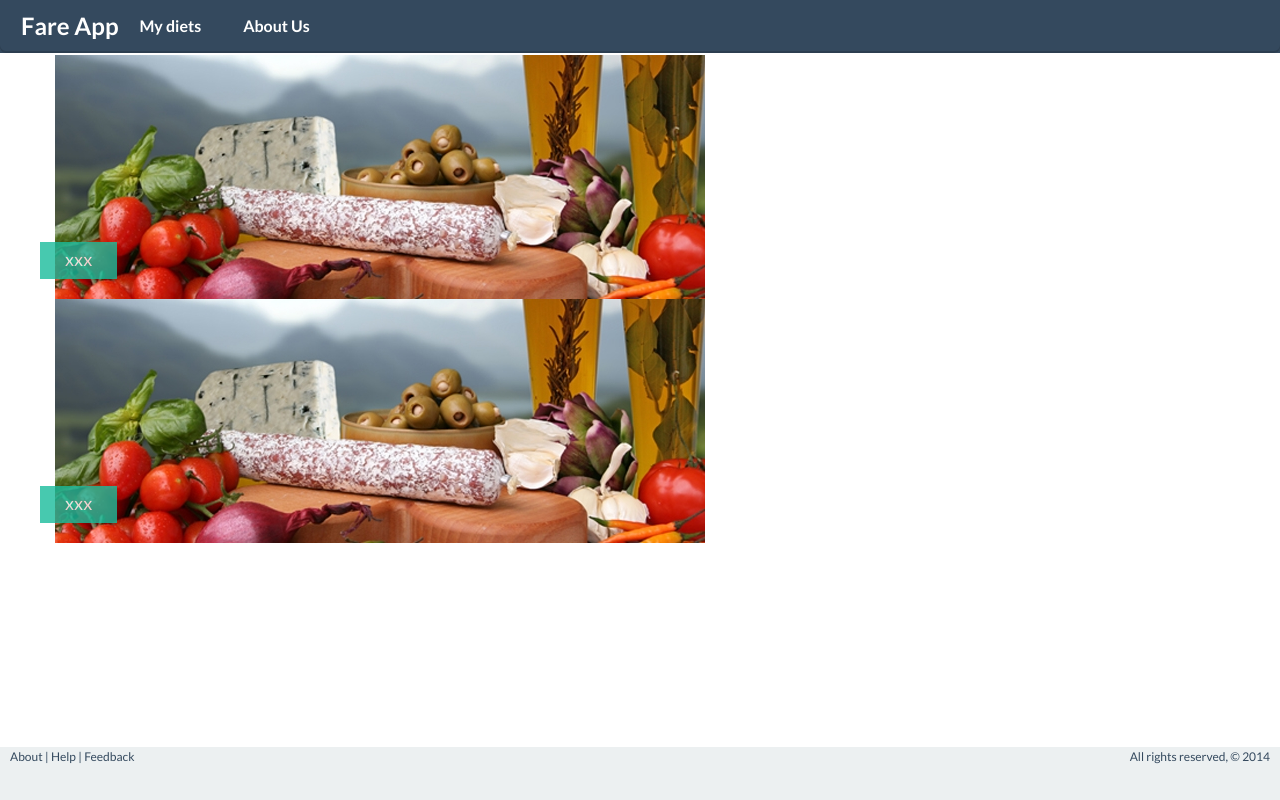
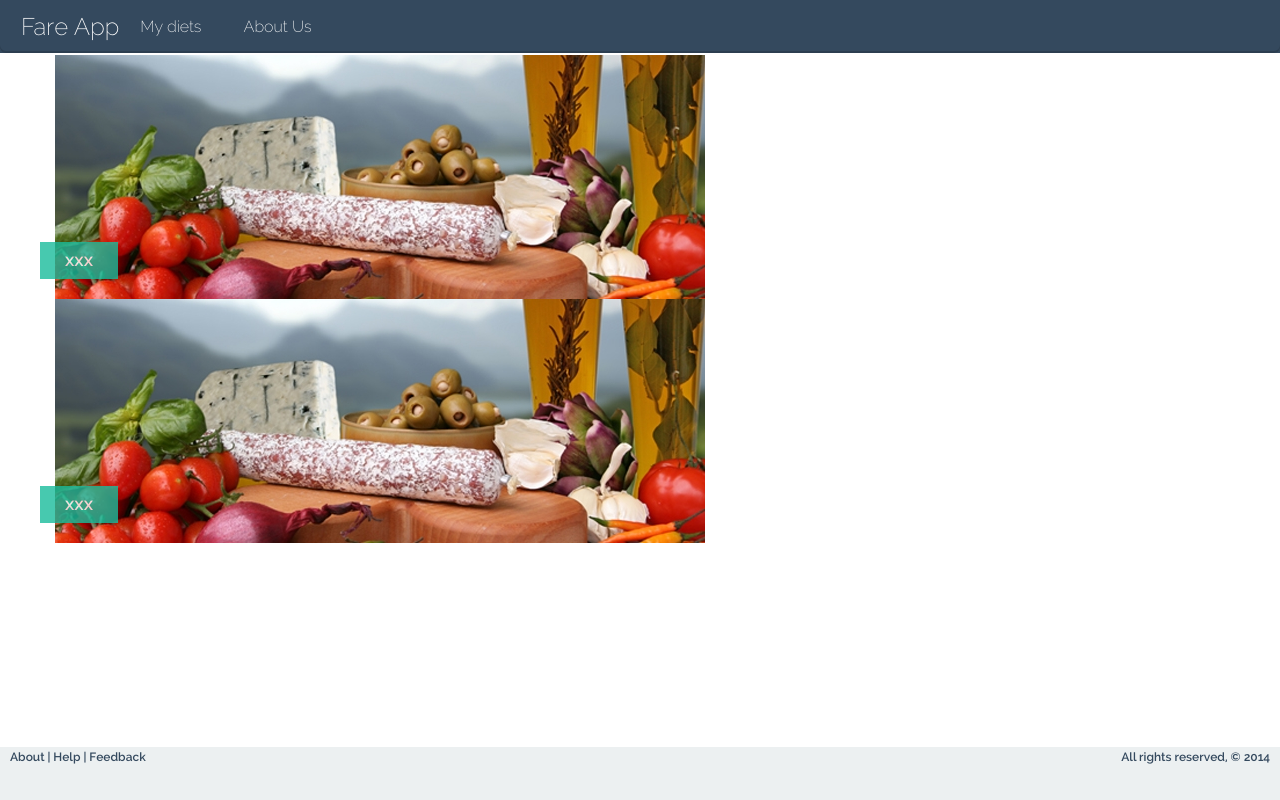
Before and after one commit to FadyKalo-zz/fare, a Django app: page /dietapp/ in a window 1280 px wide. Run offline with Django 3.2, Linux system fonts and the light colour scheme; parts of the project's set-up code (start-up, migrations or seed data) failed here and were passed over; some libraries are stand-ins or nearby versions.

Commit message:
added new font

```diff
--- a/fare_project_django/fare/static/css/sitestyle.css
+++ b/fare_project_django/fare/static/css/sitestyle.css
@@ -1,3 +1,33 @@
+@font-face {
+  font-family: "Raleway";
+  src: url('fonts/raleway/raleway-normal.otf');
+  font-weight: normal;
+  font-style: normal;
+}
+@font-face {
+  font-family: "Raleway";
+  src: url('fonts/raleway/raleway-bold.otf');
+  font-weight: bold;
+  font-style: normal;
+}
+@font-face {
+  font-family: "Raleway";
+  src: url('fonts/raleway/raleway-bolder.otf');
+  font-weight: bolder;
+  font-style: normal;
+}
+body {
+    font-family: 'Raleway', Helvetica, sans-serif;
+}
+.font-large {
+    font-size: 32px;
+}
+.font-medium {
+    font-size: 18px;
+}
+.font-small {
+    font-size: 12px;
+}
 .body-container {
     padding-top: 55px;
 }
```
Also changed, not shown: fare_project_django/fare/static/css/fonts/raleway/raleway-bold.otf (added), fare_project_django/fare/static/css/fonts/raleway/raleway-bolder.otf (added), fare_project_django/fare/static/css/fonts/raleway/raleway-normal.otf (added).
